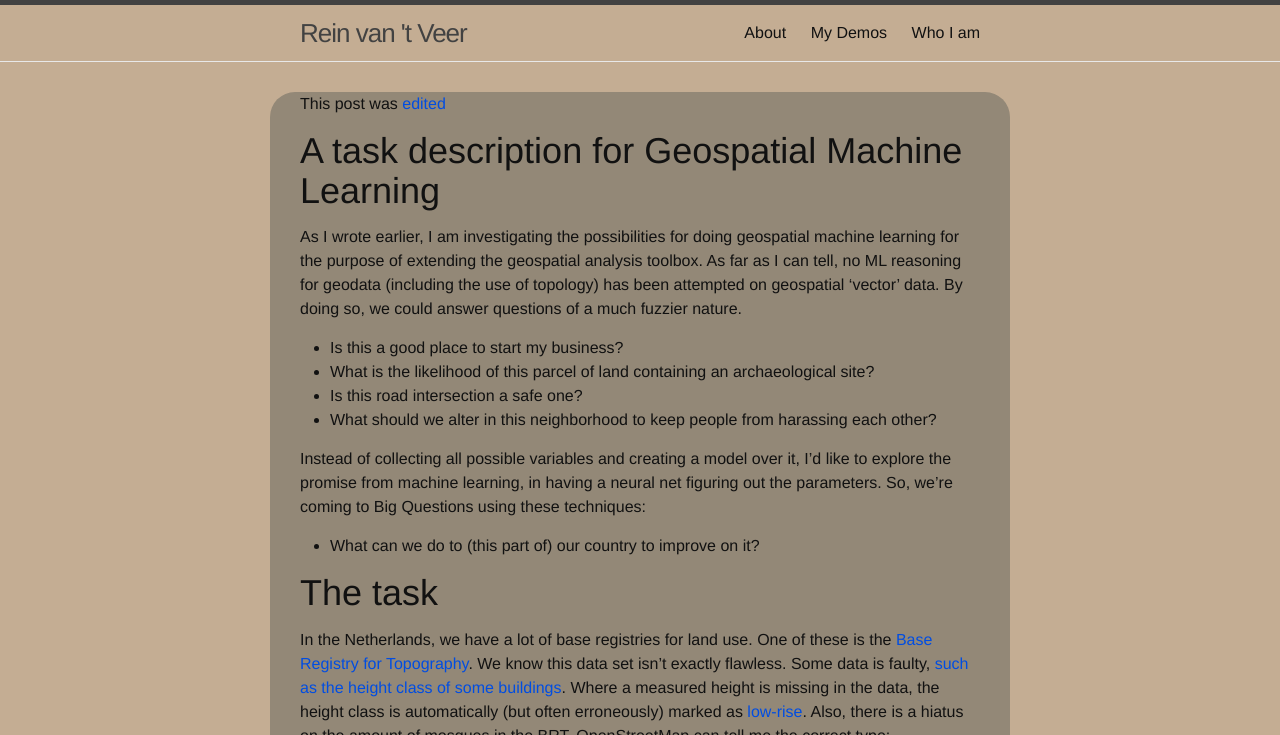
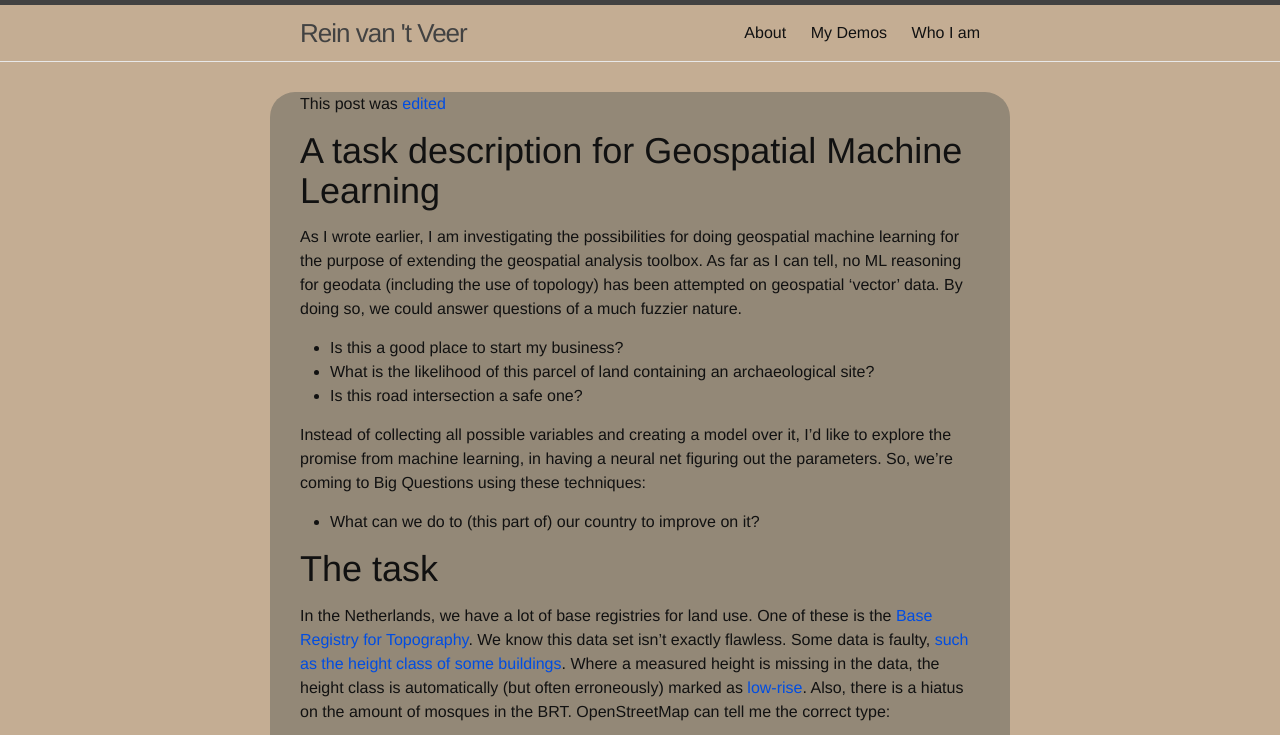
Before and after one commit to reinvantveer/reinvantveer.github.io, a Jekyll site: the page built from _posts/2017-06-22-geospatial-ml-task.md, in a window 1280 px wide and 900 px high, cut to the strip 0-735 px from the top of the window. Built offline with Jekyll 4.4.1, drawn with Linux system fonts in a browser that asks for light colours.

Commit message:
Drop remark

```diff
--- a/_posts/2017-06-22-geospatial-ml-task.md
+++ b/_posts/2017-06-22-geospatial-ml-task.md
@@ -11,7 +11,6 @@ As I wrote earlier, I am investigating the possibilities for doing geospatial ma
 * Is this a good place to start my business?
 * What is the likelihood of this parcel of land containing an archaeological site?
 * Is this road intersection a safe one?
-* What should we alter in this neighborhood to keep people from harassing each other?
 
 Instead of collecting all possible variables and creating a model over it, I'd like to explore the promise from machine learning, in having a neural net figuring out the parameters. So, we're coming to Big Questions using these techniques:
 * What can we do to (this part of) our country to improve on it?
```
